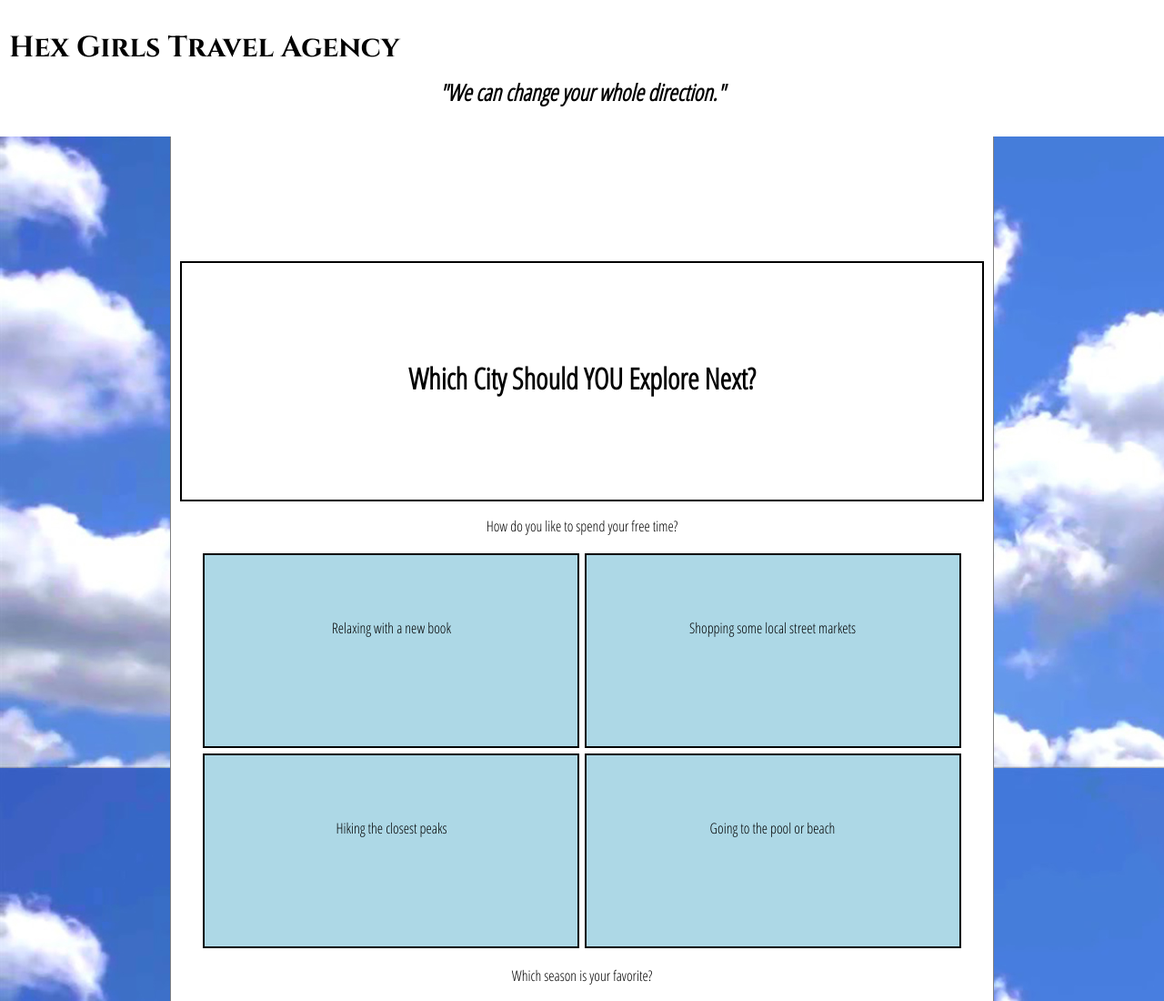
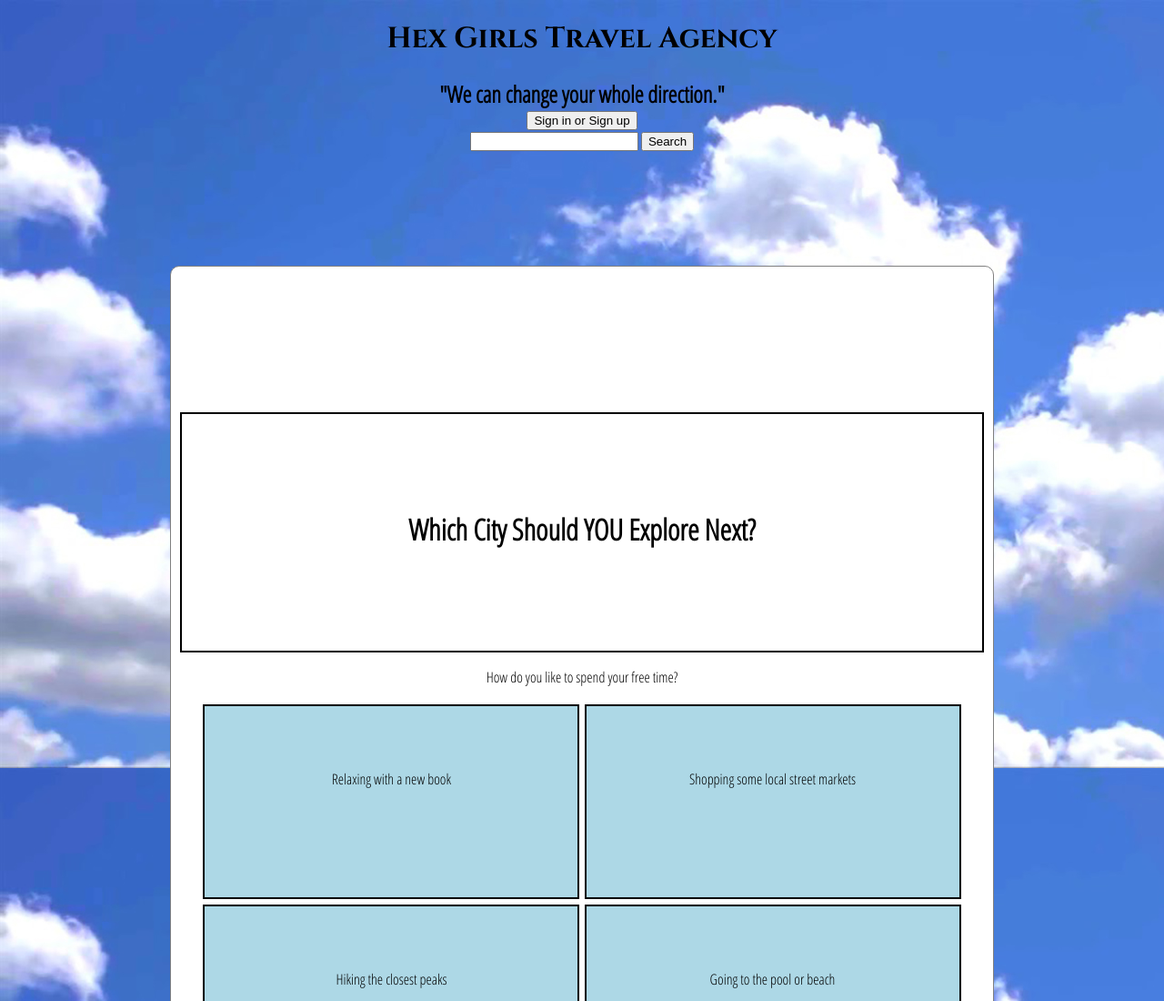
Before and after one commit to bbordonaro/426_final, a website: page comp426frontend/quiz.html in a window 1280 px wide. Shown: the top 1100 px of the page at 91% size. Drawn offline with nearby package versions, Linux system fonts and the light colour scheme; no server answers.

Commit message:
quiz_style remove navbar selectors

```diff
--- a/comp426frontend/quiz_style.css
+++ b/comp426frontend/quiz_style.css
@@ -76,49 +76,7 @@ label {
     background-color: grey;
 }
 
-.profile_button:active {
-    background-color: grey;
-}
-
 .location {
     font-weight: bolder;
     font-size: 20px;
 }
-
-#nav_bar {
-    background-color: white;
-    position: fixed;
-    top: 0;
-    left: 0;
-    width: 100%;
-    height: 150px;
-}
-
-#title {
-    text-align: left;
-    padding: 10px;
-    margin-bottom: 0px;
-}
-
-#slogan {
-    padding: 10px;
-    font-style: italic;
-}
-
-#right_align {
-    left: 80%;
-    position: relative;
-    transform: translate(0px, -80px);
-}
-
-.profile_button {
-    border: solid black 2px;
-    padding: 5px;
-    width: 125px;
-    text-align: center;
-    margin-bottom: 20px;
-}
-
-#search {
-    width: 200px;
-}
```
